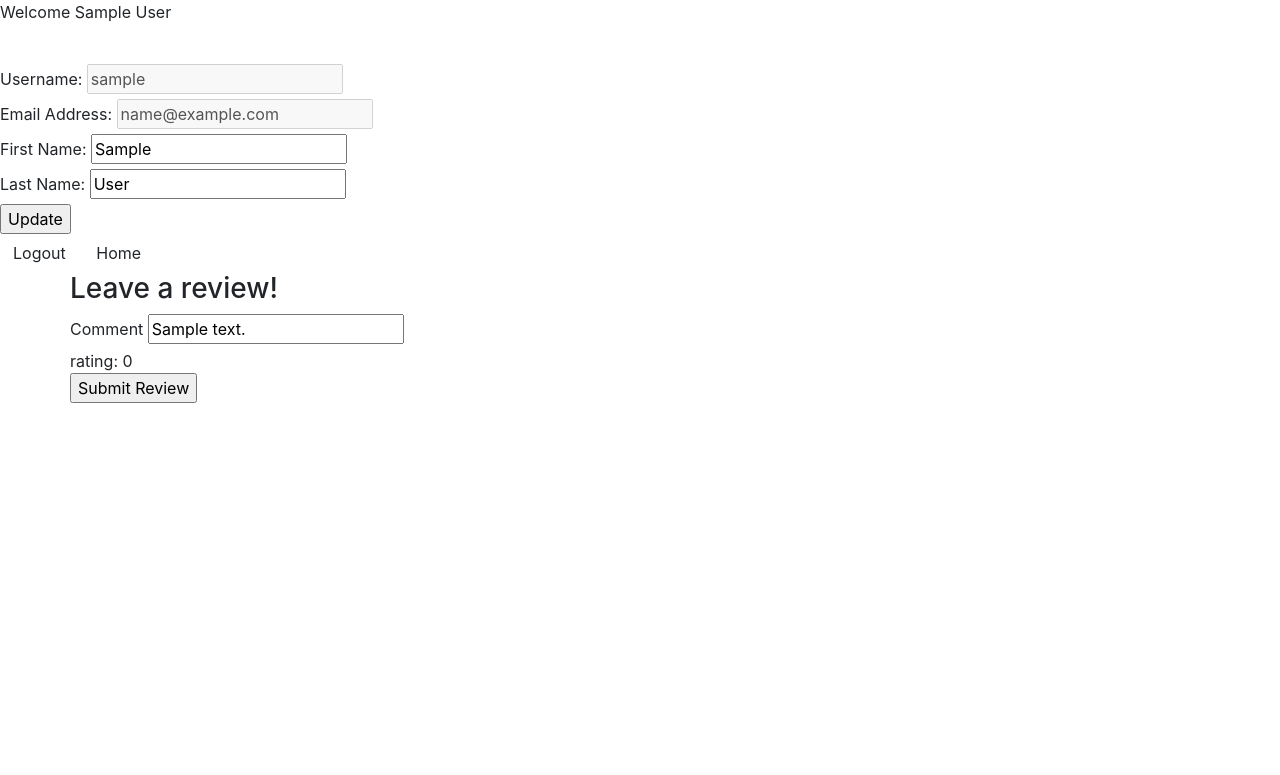
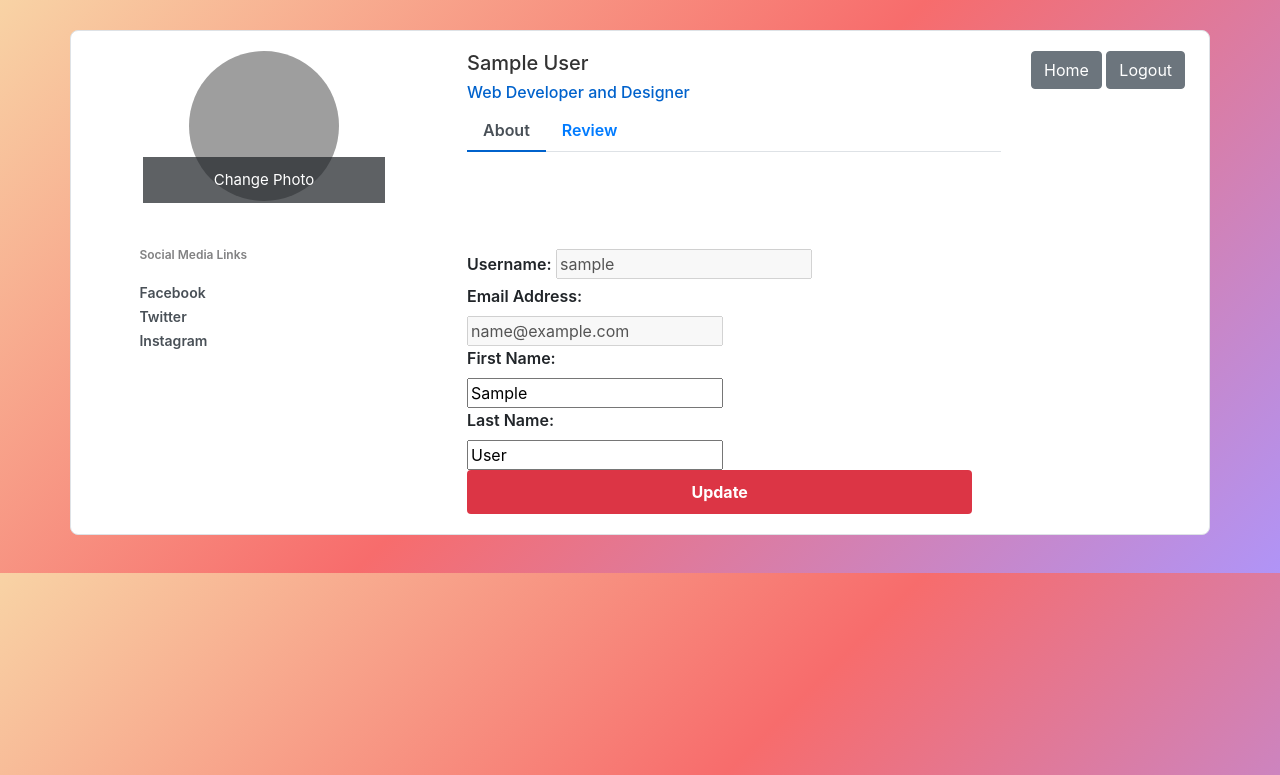
Before and after one commit to RJSeebs02/Sugaree, a PHP site: page /profile.php in a window 1280 px wide. Shown: the top 775 px of the page. Run offline with PHP 8.4, Linux system fonts and the light colour scheme; the visitor is signed in with stand-in values (Sample User, id 1); tables that the repository leaves empty hold one stand-in row (values such as "Sample post"); some libraries are stand-ins or nearby versions; grey boxes are pictures that could not be loaded.

Commit message:
Add files via upload

```diff
--- a/class/class.user.php
+++ b/class/class.user.php
@@ -43,6 +43,15 @@ class User{
 		return true;
 
 	}
+
+	public function update_user_image($user_id,$user_image){
+        /*Updates data from the database using the parameters passed from the profile updating page*/
+        $sql = "UPDATE tbl_users SET user_image=:user_image WHERE user_id=:user_id";
+
+        $q = $this->conn->prepare($sql);
+        $q->execute(array(':user_id'=>$user_id,':user_image'=>$user_image));
+        return true;
+    }
 	/*Function for updating an admin */
 	public function update_user($user_id,$user_firstname,$user_lastname){
 		/*Updates data from the database using the parameters passed from the profile updating page */
--- /dev/null
+++ b/css/style4.css
@@ -0,0 +1,213 @@
+/* Existing CSS */
+
+/* Body background gradient */
+body {
+    background: linear-gradient(135deg, #f8d3a5, #f76c6c, #b094f7);
+}
+
+/* Profile container */
+.emp-profile {
+    padding: 3%;
+    margin-top: 3%;
+    margin-bottom: 3%;
+    border-radius: 0.5rem;
+    background: #fff;
+}
+
+/* Profile image */
+.profile-img {
+    text-align: center;
+}
+
+.profile-img img {
+    width: 150px;
+    height: 150px;
+    border-radius: 50%;
+    object-fit: cover;
+}
+
+.profile-img .file {
+    position: relative;
+    overflow: hidden;
+    margin-top: -20%;
+    width: 70%;
+    border: none;
+    border-radius: 0;
+    font-size: 15px;
+    background: #212529b8;
+}
+
+.profile-img .file input {
+    position: absolute;
+    opacity: 0;
+    right: 0;
+    top: 0;
+}
+
+/* Profile header */
+.profile-head h5 {
+    color: #333;
+}
+
+.profile-head h6 {
+    color: #0062cc;
+}
+
+/* Edit profile button */
+.profile-edit-btn {
+    border: none;
+    border-radius: 1.5rem;
+    width: 70%;
+    padding: 2%;
+    font-weight: 600;
+    color: #6c757d;
+    cursor: pointer;
+}
+
+/* Profile rating */
+.proile-rating {
+    font-size: 12px;
+    color: #818182;
+    margin-top: 5%;
+}
+
+.proile-rating span {
+    color: #495057;
+    font-size: 15px;
+    font-weight: 600;
+}
+
+/* Profile tab styling */
+.profile-head .nav-tabs {
+    margin-bottom: 5%;
+}
+
+.profile-head .nav-tabs .nav-link {
+    font-weight: 600;
+    border: none;
+}
+
+.profile-head .nav-tabs .nav-link.active {
+    border: none;
+    border-bottom: 2px solid #0062cc;
+}
+
+/* Profile work section */
+.profile-work {
+    padding: 14%;
+    margin-top: -15%;
+}
+
+.profile-work p {
+    font-size: 12px;
+    color: #818182;
+    font-weight: 600;
+    margin-top: 10%;
+}
+
+.profile-work a {
+    text-decoration: none;
+    color: #495057;
+    font-weight: 600;
+    font-size: 14px;
+}
+
+.profile-work ul {
+    list-style: none;
+}
+
+/* Profile tab label */
+.profile-tab label {
+    font-weight: 600;
+}
+
+.profile-tab p {
+    font-weight: 600;
+    color: #0062cc;
+}
+
+/* New CSS for Review Section */
+
+/* Container for review form */
+.container {
+    margin-top: 30px;
+    background-color: #fff;
+    padding: 20px;
+    border-radius: 8px;
+    border: 1px solid #dee2e6;
+}
+
+/* Header for review form */
+.container h3 {
+    font-size: 24px;
+    color: #343a40;
+    text-align: center;
+    margin-bottom: 20px;
+}
+
+/* Form group for comment */
+.container .form-group {
+    margin-bottom: 20px;
+}
+
+/* Rating section styling */
+.container #rating {
+    margin-bottom: 20px;
+}
+
+/* Result styling */
+.container .result {
+    display: block;
+    margin-top: 5px;
+    font-style: italic;
+    font-size: 14px;
+    color: #6c757d;
+}
+
+/* Submit button styling */
+.container input[type="submit"] {
+    background-color: #dc3545;
+    border-color: #dc3545;
+    color: #ffffff;
+    font-weight: bold;
+    padding: 10px 20px;
+    cursor: pointer;
+    border-radius: 4px;
+}
+
+.container input[type="submit"]:hover {
+    background-color: #c82333;
+    border-color: #c82333;
+}
+.review-box {
+    background-color: #f8f9fa;
+    padding: 20px;
+    border-radius: 10px;
+    box-shadow: 0px 0px 10px rgba(0, 0, 0, 0.1);
+    margin-bottom: 30px;
+}
+
+.review-box h3 {
+    color: #333;
+    text-align: center;
+}
+
+.review-textarea {
+    min-height: 150px; /* Adjust height as needed */
+    resize: vertical; /* Allow vertical resizing */
+}
+
+.rateyo {
+    margin-bottom: 20px;
+}
+
+.result {
+    display: block;
+    margin-top: 10px;
+    font-weight: bold;
+}
+
+.btn-lg {
+    padding: 12px 32px; /* Adjust button padding */
+    font-size: 18px; /* Adjust button font size */
+}
--- /dev/null
+++ b/profile-about.php
@@ -0,0 +1,25 @@
+<form method="post" action="process/process.user.php?action=update">
+                <div class="tab-content profile-tab" id="myTabContent">
+                    <div class="tab-pane fade show active" id="home" role="tabpanel" aria-labelledby="home-tab">
+                        <div class="row">
+                            <div class="col-md-6">
+                                <label for="userid"></label>
+                                <input type="text" id="userid" class="text" name="userid" value="<?php echo $user_id?>" hidden><br>
+
+                                <label for="username">Username: </label>
+                                <input type="text" id="username" class="text" name="username" value="<?php echo $user_name?>" disabled><br>
+
+                                <label for="email">Email Address: </label>
+                                <input type="text" id="email" class="text" name="email" value="<?php echo $user_email?>" disabled><br>
+
+                                <label for="firstname">First Name: </label>
+                                <input type="text" id="firstname" class="text" name="firstname" value="<?php echo $user_firstname?>" placeholder="Enter First Name" required><br>
+
+                                <label for="lastname">Last Name: </label>
+                                <input type="text" id="lastname" class="text" name="lastname" value="<?php echo $user_lastname?>" placeholder="Enter Last Name" required><br>
+                            </div>
+                    </div>
+                    <input type="submit" class="profile-edit-btn" value="Update"/>
+                    </div>
+                </div>
+</form>
--- a/profile.php
+++ b/profile.php
@@ -7,9 +7,12 @@ $user = new User();
 
 /* Checks if the user is logged in */
 if(!$user->get_session()){
-	header("location: login_register.php");
-	exit();
+    header("location: login_register.php");
+    exit();
 }
+
+/*Parameter variables for the navbar*/
+$subpage = (isset($_GET['subpage']) && $_GET['subpage'] != '') ? $_GET['subpage'] : '';
 
 /* Get user logged in details */
 $user_identifier = $_SESSION['user_identifier'];
@@ -24,7 +27,7 @@ $user_status = $user->get_user_status($user_id);
 
 /* Process form submission */
 if ($_SERVER["REQUEST_METHOD"] == "POST") {
-    $review_rating = $_POST['rating'];
+    $review_rating = $_POST['Rating'];
     $review_content = $_POST['content'];
 
     // Basic validation
@@ -62,110 +65,118 @@ if ($_SERVER["REQUEST_METHOD"] == "POST") {
 
         $stmt->close();
         $con->close();
+
+        // Handle image upload
+        if (!empty($_FILES['profile_image']['name'])) {
+            $targetDir = "uploads/";
+            $fileName = basename($_FILES['profile_image']['name']);
+            $targetFilePath = $targetDir . $fileName;
+            $fileType = pathinfo($targetFilePath, PATHINFO_EXTENSION);
+
+            // Allow certain file formats
+            $allowTypes = array('jpg', 'png', 'jpeg', 'gif');
+            if (in_array($fileType, $allowTypes)) {
+                // Upload file to server
+                if (move_uploaded_file($_FILES['profile_image']['tmp_name'], $targetFilePath)) {
+                    // Update user image in database
+                    $stmt3 = $con->prepare("UPDATE tbl_users SET user_image = ? WHERE user_id = ?");
+                    $stmt3->bind_param("si", $fileName, $user_id);
+
+                    if ($stmt3->execute()) {
+                        echo "Profile photo updated successfully";
+                        // Update $user_image variable if needed
+                        $user_image = $fileName;
+                    } else {
+                        echo "Error updating profile photo: " . $stmt3->error;
+                    }
+
+                    $stmt3->close();
+                } else {
+                    echo "Error uploading photo.";
+                }
+            } else {
+                echo 'Invalid file format. Allowed types: jpg, jpeg, png, gif';
+            }
+        }
     }
 }
+?>
 
-?>
 <!DOCTYPE html>
-<html>
+<html lang="en">
 <head>
-    <link rel="stylesheet" href="https://stackpath.bootstrapcdn.com/bootstrap/4.4.0/css/bootstrap.min.css" integrity="sha384-SI27wrMjH3ZZ89r4o+fGIJtnzkAnFs3E4qz9DIYioCQ5l9Rd/7UAa8DHcaL8jkWt" crossorigin="anonymous">
+    <meta charset="UTF-8">
+    <meta name="viewport" content="width=device-width, initial-scale=1.0">
+    <title>Profile</title>
+    <link href="//maxcdn.bootstrapcdn.com/bootstrap/4.1.1/css/bootstrap.min.css" rel="stylesheet">
+    <script src="//maxcdn.bootstrapcdn.com/bootstrap/4.1.1/js/bootstrap.min.js"></script>
+    <script src="//cdnjs.cloudflare.com/ajax/libs/jquery/3.2.1/jquery.min.js"></script>
     <link rel="stylesheet" href="https://cdnjs.cloudflare.com/ajax/libs/rateYo/2.3.2/jquery.rateyo.min.css">
-    <title>Profile</title>
+    <link rel="stylesheet" href="css/style4.css"> <!-- Ensure this path is correct -->
 </head>
-<header>
-    <div id="navbar">
-        <div id="navbar-contents">
-
-        </div>
-    </div>
-</header>
 <body>
 
-<div class='user-details'>
-    <p>Welcome <?php echo $user_firstname.' '.$user_lastname?></p>
-    <form method="POST" action="process/process.user.php?action=update"> <!---Executes process after clicking the update/submit button-->
-        <label for="userid"></label>
-        <input type="text" id="userid" class="text" name="userid" value="<?php echo $user_id?>" hidden><br>
+<div class="container emp-profile">
+        <div class="row">
+            <div class="col-md-4">
+                <div class="profile-img">
+                    <img src="<?php echo !empty($user_image) ? 'uploads/' . $user_image : 'https://encrypted-tbn0.gstatic.com/images?q=tbn:ANd9GcS52y5aInsxSm31CvHOFHWujqUx_wWTS9iM6s7BAm21oEN_RiGoog'; ?>" alt=""/>
 
-        <label for="username">Username: </label>
-        <input type="text" id="username" class="text" name="username" value="<?php echo $user_name?>" disabled><br>
+                    <div class="file btn btn-lg btn-primary">
+                        Change Photo
+                        <input type="file" name="profile_image"/>
+                    </div>
+                </div>
+            </div>
+            <div class="col-md-6">
+                <div class="profile-head">
+                    <h5><?php echo $user_firstname . ' ' . $user_lastname; ?></h5>
+                    <h6>Web Developer and Designer</h6>
+                    <ul class="nav nav-tabs" id="myTab" role="tablist">
+                        <li class="nav-item">
+                            <a class="nav-link active" id="home-tab" data-toggle="tab" href="profile.php?subpage=about" role="tab" aria-controls="home" aria-selected="true">About</a>
+                        </li>
+                        <li class="nav-item">
+                            <a class="nav-link" id="review-tab" data-toggle="tab" href="profile.php?subpage=review" role="tab" aria-controls="review" aria-selected="false">Review</a>
+                        </li>
+                    </ul>
+                </div>
+            </div>
+            <div class="col-md-2">
+                <a href='index.php' class="btn btn-secondary">Home</a>
+                <a href='logout.php' class="btn btn-secondary">Logout</a>
+            </div>
+        </div>
+        <div class="row">
+            <div class="col-md-4">
+                <div class="profile-work">
+                    <p>Social Media Links</p>
+                    <a href="">Facebook</a><br/>
+                    <a href="">Twitter</a><br/>
+                    <a href="">Instagram</a>
 
-        <label for="email">Email Address: </label>
-        <input type="text" id="email" class="text" name="email" value="<?php echo $user_email?>" disabled><br>
-
-        <label for="firstname">First Name: </label>
-        <input type="text" id="firstname" class="text" name="firstname" value="<?php echo $user_firstname?>" placeholder="Enter First Name" required><br>
-
-        <label for="lastname">Last Name: </label>
-        <input type="text" id="lastname" class="text" name="lastname" value="<?php echo $user_lastname?>" placeholder="Enter Last Name" required><br>
-
-        <input type="submit" value="Update"> <!--Button that passes parameters input to the process file--->
-    </form>
-
-    <a href='logout.php'><button class='btn'>Logout</button></a>
-    <a href='index.php'><button class='btn'>Home</button></a>
+                </div>
+            </div>
+            <div class="col-md-8">
+            <?php
+                /*Switch case for the subpage of the Admins Page */
+                switch($subpage){
+                    case 'about':
+                        require_once 'profile-about.php';
+                    break;
+                    case 'review':
+                        require_once 'review.php';
+                    break;
+                    default:
+                        require_once 'profile-about.php';
+                    break;
+                }
+            ?>
+            </div>
+        </div>
 </div>
 
-<?php if($user_status == 'Not yet reviewed'){
-?>
 
-<div class="container">
-    <div class="row">
-        <form action="profile.php" method="post" id="reviewForm">
-            <div>
-                <h3>Leave a review!</h3>
-            </div>
-            <div>
-                <label>Comment</label>
-                <input type="text" name="content" value="<?php echo $user_review?>" required>
-            </div>
-            <div class="rateyo" id="rating" data-rateyo-rating="4" data-rateyo-num-stars="5" data-rateyo-score="3">
-            </div>
-            <span class='result'>rating: 0</span>
-            <input type="hidden" name="rating">
-            <div><input type="submit" name="add_review" value="Submit Review"></div>
-        </form>
-    </div>
-</div>
-
-<?php
-}else{?>
-
-<div class="container">
-    <div class="row">
-        <form action="profile.php" method="post" id="reviewForm">
-            <div>
-                <h3>Leave a review!</h3>
-            </div>
-            <div>
-                <label>Comment</label>
-                <input type="text" name="content" value="<?php echo $user_review?>" required>
-            </div>
-            <div class="rateyo" id="rating" value="<?php $user_rating?>" data-rateyo-rating="4" data-rateyo-num-stars="5" data-rateyo-score="3">
-            </div>
-            <span class='result'>rating: <?php echo $user_rating?></span>
-            <input type="hidden" name="rating">
-            <div><input type="submit" name="update_review" value="Update Review"></div>
-        </form>
-    </div>
-</div>
-
-<?php
-}
-?>
-<script src="https://cdnjs.cloudflare.com/ajax/libs/jquery/3.3.1/jquery.min.js"></script>
-<script src="https://cdnjs.cloudflare.com/ajax/libs/rateYo/2.3.2/jquery.rateyo.min.js"></script>
-<script>
-$(function () {
-    $(".rateyo").rateYo().on("rateyo.change", function (e, data) {
-        var rating = data.rating;
-        $(this).parent().find('.score').text('score :' + $(this).attr('data-rateyo-score'));
-        $(this).parent().find('.result').text('rating :' + rating);
-        $(this).parent().find('input[name=rating]').val(rating); // add rating value to input field
-    });
-});
-</script>
 
 </body>
 </html>
--- a/sugaree_db.sql
+++ b/sugaree_db.sql
@@ -1,7 +1,7 @@
 CREATE DATABASE IF NOT EXISTS db_sugaree;
 USE db_sugaree;
-DROP TABLE IF EXISTS `tbl_users`;
-CREATE TABLE `tbl_users` (
+
+CREATE TABLE IF NOT EXISTS `tbl_users` (
   `user_id` int(8) unsigned NOT NULL auto_increment,
   `user_firstname` varchar(180) NOT NULL default '',
   `user_lastname` varchar(180) NOT NULL default '',
@@ -9,8 +9,10 @@ CREATE TABLE `tbl_users` (
   `user_email` varchar(180) NOT NULL default '',
   `user_password` varchar(180) NOT NULL default '',
   `user_status` varchar(180) NOT NULL default '',
+  `user_image` varchar(180) NOT NULL default '',
   PRIMARY KEY  (`user_id`)
 );
+
 
 DROP TABLE IF EXISTS `tbl_dishes`;
 CREATE TABLE `tbl_dishes` (
```
Also changed, not shown: process/process.user.php (+13 -0 lines), review.php (added, +62 -0 lines).
